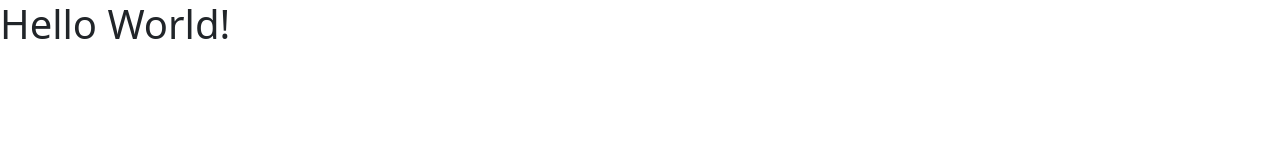
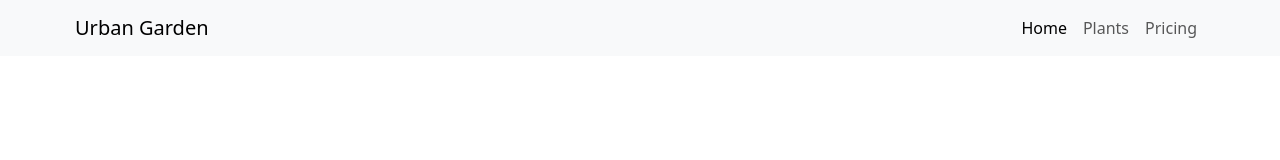
Before and after one commit to ItsmeJessMarie/urban-garden, a plain HTML site: page index.html in a window 1280 px wide. Drawn offline with nearby package versions, Linux system fonts and the light colour scheme.

Commit message:
Updated with navbar and css styling

```diff
--- a/index.html
+++ b/index.html
@@ -18,7 +18,39 @@
     <title>Urban Garden 🌱</title>
   </head>
   <body>
-    <h1>Hello World!</h1>
+    <header>
+      <div class="container-header">
+        <nav class="navbar navbar-expand-lg navbar-light bg-light">
+          <div class="container-fluid">
+            <a class="navbar-brand" href="#">Urban Garden</a>
+            <button
+              class="navbar-toggler"
+              type="button"
+              data-bs-toggle="collapse"
+              data-bs-target="#navbarNavAltMarkup"
+              aria-controls="navbarNavAltMarkup"
+              aria-expanded="false"
+              aria-label="Toggle navigation"
+            >
+              <span class="navbar-toggler-icon"></span>
+            </button>
+            <div class="collapse navbar-collapse" id="navbarNavAltMarkup">
+              <div class="navbar-nav">
+                <a class="nav-link active" aria-current="page" href="#">Home</a>
+                <a class="nav-link" href="#">Plants</a>
+                <a class="nav-link" href="#">Pricing</a>
+              </div>
+            </div>
+          </div>
+        </nav>
+      </div>
+    </header>
+    <main>
+
+    </main>
+    <footer>
+      <div class="container-footer"></div>
+    </footer>
     <script src="script.js"></script>
   </body>
 </html>
--- a/styles.css
+++ b/styles.css
@@ -0,0 +1,10 @@
+.container-fluid {
+  margin: 0 auto;
+  padding: 0 75px;
+}
+
+.navbar-collapse {
+  display: flex;
+  justify-content: right;
+  text-align: right;
+}
```
